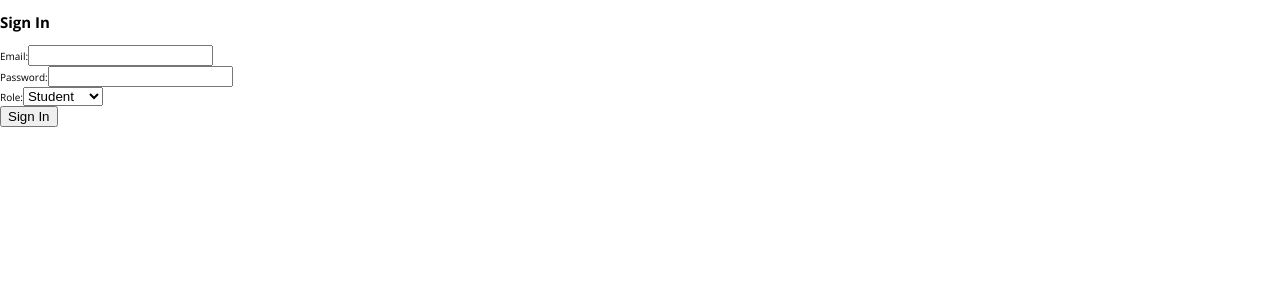
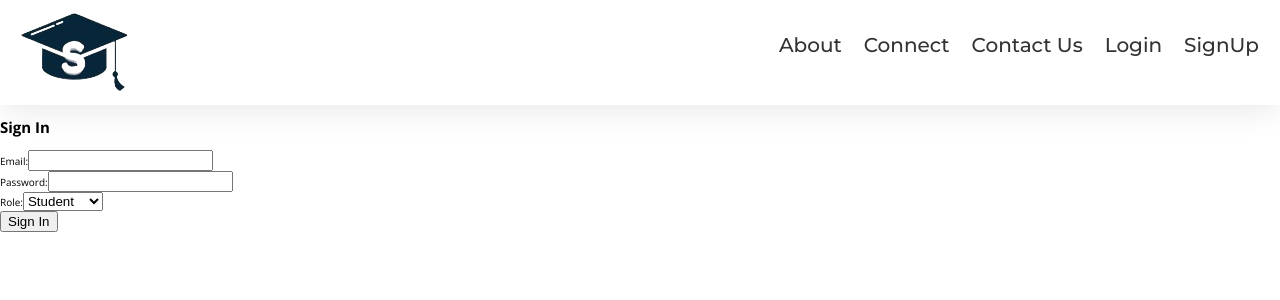
Before and after one commit to Akanchha112/ScholarSync, a React (Create React App) app: page /signin in a window 1280 px wide. Shown: the top 300 px of the page. Built offline with nearby package versions, Linux system fonts and the light colour scheme.

Commit message:
signin done

```diff
--- a/src/components/MainDashboard/MainDashboard.jsx
+++ b/src/components/MainDashboard/MainDashboard.jsx
@@ -1,6 +1,6 @@
 import React from 'react';
 import "./MainDashboard.css";
-import research from '../img/a2.png';
+import research from '../img/research.png';
 
 function MainDashboard(){ return (
     <main>
--- a/src/components/Navbar/Navbar.jsx
+++ b/src/components/Navbar/Navbar.jsx
@@ -11,19 +11,22 @@ function Navbar(){
     const signuphandle=()=>{
         navigate('/signup');
     }
+    const homehandle=()=>{
+        navigate('/');
+    }
     return(
         <div id="navbar">
             <div className="Navbar-content-div">
-                <a href="#home-sec">
+                <a href="#home-sec" onClick={()=>{homehandle()}}>
                     <img
                         src={logo}
                         alt="ScholarSync Logo"
                         id="Navbar-img"
                     /></a>
                 <nav id="nav-bar">
-                    <a href="#about" className="nav-link">About</a>
-                    <a href="#connect" className="nav-link">Connect</a>
-                    <a href="#contact" className="nav-link">Contact Us</a>
+                    <a href="#about" className="nav-link" onClick={()=>{homehandle()}}>About</a>
+                    <a href="#connect" className="nav-link" onClick={()=>{homehandle()}}>Connect</a>
+                    <a href="#contact" className="nav-link" onClick={()=>{homehandle()}}>Contact Us</a>
                     <a href="#" className="nav-link" onClick={()=>{loginhandle()}} >Login</a>
                     <a href="#" className="nav-link" onClick={()=>{signuphandle()}} >SignUp</a>
                 </nav>
--- a/src/pages/SigninPage/SigninPage.jsx
+++ b/src/pages/SigninPage/SigninPage.jsx
@@ -5,7 +5,7 @@ import {doc,getDoc} from "firebase/firestore";
 import "./signin.css";
 import { toast } from 'react-toastify';
 import 'react-toastify/dist/ReactToastify.css';
-
+import Navbar from '../../components/Navbar/Navbar';
 const SigninPage=()=>{
     const [email, setEmail] = useState('');
     const [password, setPassword] = useState('');
@@ -61,6 +61,7 @@ const SigninPage=()=>{
     }
 
    return <>
+    <Navbar/>
     <div className="signin-container">
       <h2>Sign In</h2>
       <div className='inputContainer'>
--- a/src/pages/SignupPage/SignupPage.jsx
+++ b/src/pages/SignupPage/SignupPage.jsx
@@ -5,7 +5,7 @@ import {doc,setDoc} from "firebase/firestore";
 import "./signup.css";
 import { toast } from 'react-toastify';
 import 'react-toastify/dist/ReactToastify.css';
-
+import Navbar from '../../components/Navbar/Navbar';
 const SignupPage = () => {
   const [email, setEmail] = useState('');
   const [password, setPassword] = useState('');
@@ -55,7 +55,8 @@ const SignupPage = () => {
 
 
 
-  return (
+  return <>
+    <Navbar />
     <div className="signup-container">
       <h2>Sign Up</h2>
       <div className='inputContainer'>
@@ -78,7 +79,7 @@ const SignupPage = () => {
       </div>
       <button onClick={handleSignUp}>Sign Up</button>
     </div>
-  );
+    </>
 };
 
 export default SignupPage;
```
Also changed, not shown: src/pages/institute/DashBoard/Dashboard.jsx (added, +7 -0 lines), src/components/img/a1.jpg (deleted), src/components/img/a2.png (deleted).
